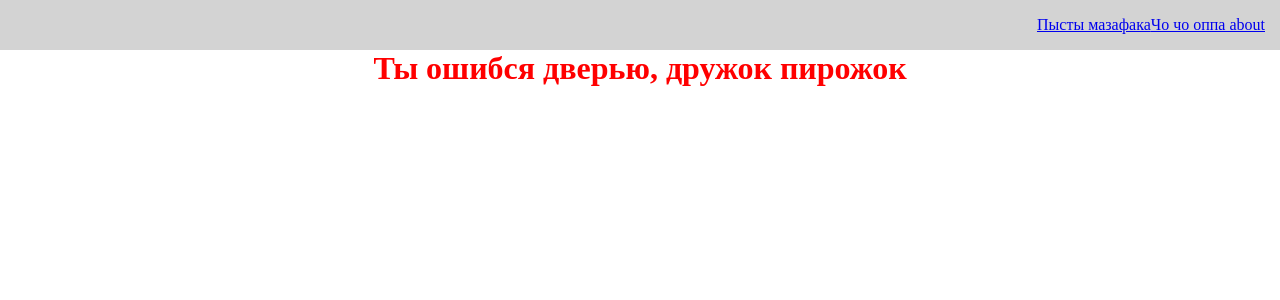
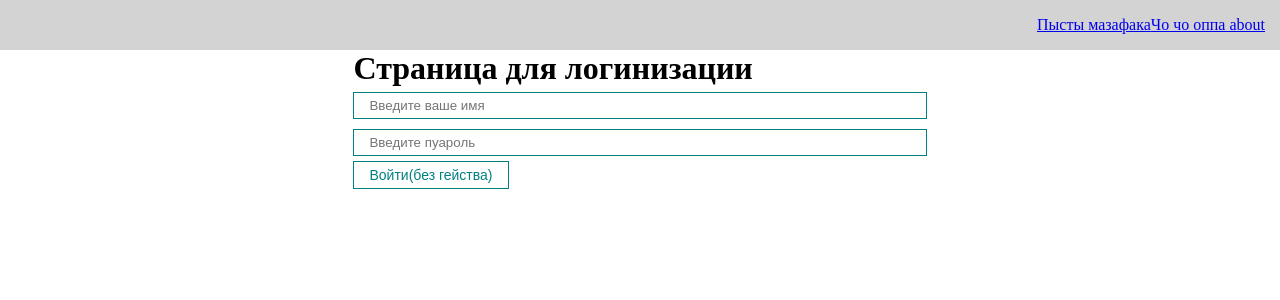
Before and after one commit to GeorgeSemenov/leart-react, a React (Create React App) app in the folder fundamental_courcse_from_a_to_z/: page /login in a window 1280 px wide. Before the commit this address led to /error. Shown: the top 300 px of the page. Built offline with nearby package versions, Linux system fonts and the light colour scheme.

Commit message:
begin useContext

```diff
--- a/fundamental_courcse_from_a_to_z/src/App.js
+++ b/fundamental_courcse_from_a_to_z/src/App.js
@@ -1,11 +1,12 @@
 import React, {useState,useRef,useMemo, useEffect} from 'react';
 import './styles/App.css';
 import {RouterProvider} from 'react-router-dom';
-import router from './router/index.js';
+import {publicRouter, privateRouter} from './router/index.js';
 
 function App() {
+  let isAuth = false;
   return(
-    <RouterProvider router={router}/>
+    <RouterProvider router={isAuth? privateRouter: publicRouter}/>
   )
 }
 
--- /dev/null
+++ b/fundamental_courcse_from_a_to_z/src/pages/Login.jsx
@@ -0,0 +1,24 @@
+import MyButton from '../components/UI/button/MyButton.jsx';
+import MyInput from '../components/UI/input/MyInput.jsx';
+
+function Login() {
+  return(
+    <div>
+      <h1>Страница для логинизации</h1>
+      <form>
+        <MyInput
+          type="text"
+          placeholder="Введите ваше имя"
+        />
+        <MyInput
+          type="password"
+          placeholder="Введите пуароль"
+        />
+        <MyButton>
+          Войти(без гейства)
+        </MyButton>
+      </form>
+    </div>
+  )
+}
+export default Login;
--- a/fundamental_courcse_from_a_to_z/src/router/index.js
+++ b/fundamental_courcse_from_a_to_z/src/router/index.js
@@ -5,12 +5,13 @@ import {
   Navigate,
 } from 'react-router-dom';
 import Navbar from '../components/Navbar.jsx';
+import Login from '../pages/Login.jsx';
 import About from '../pages/About.jsx';
 import Posts from "../pages/Posts.jsx";
 import Post from "../pages/Post.jsx";
 import Error from '../pages/Error.jsx';
 
-export default createBrowserRouter(
+export const privateRouter = createBrowserRouter(
   createRoutesFromElements(
     <Route path="/" element={<Navbar/>} errorElement={<Navigate to="/error"/>}>
       <Route path="/about" element = {<About/>}/>
@@ -20,3 +21,11 @@ export default createBrowserRouter(
     </Route>
   )
 );
+
+export const publicRouter = createBrowserRouter(
+  createRoutesFromElements(
+    <Route path="/" element={<Navbar/>} errorElement={<Navigate to="/login"/>}>
+      <Route path="/login" element={<Login/>} errorElement={<Navigate to="/login"/>}/>
+    </Route>
+  )
+);
```
